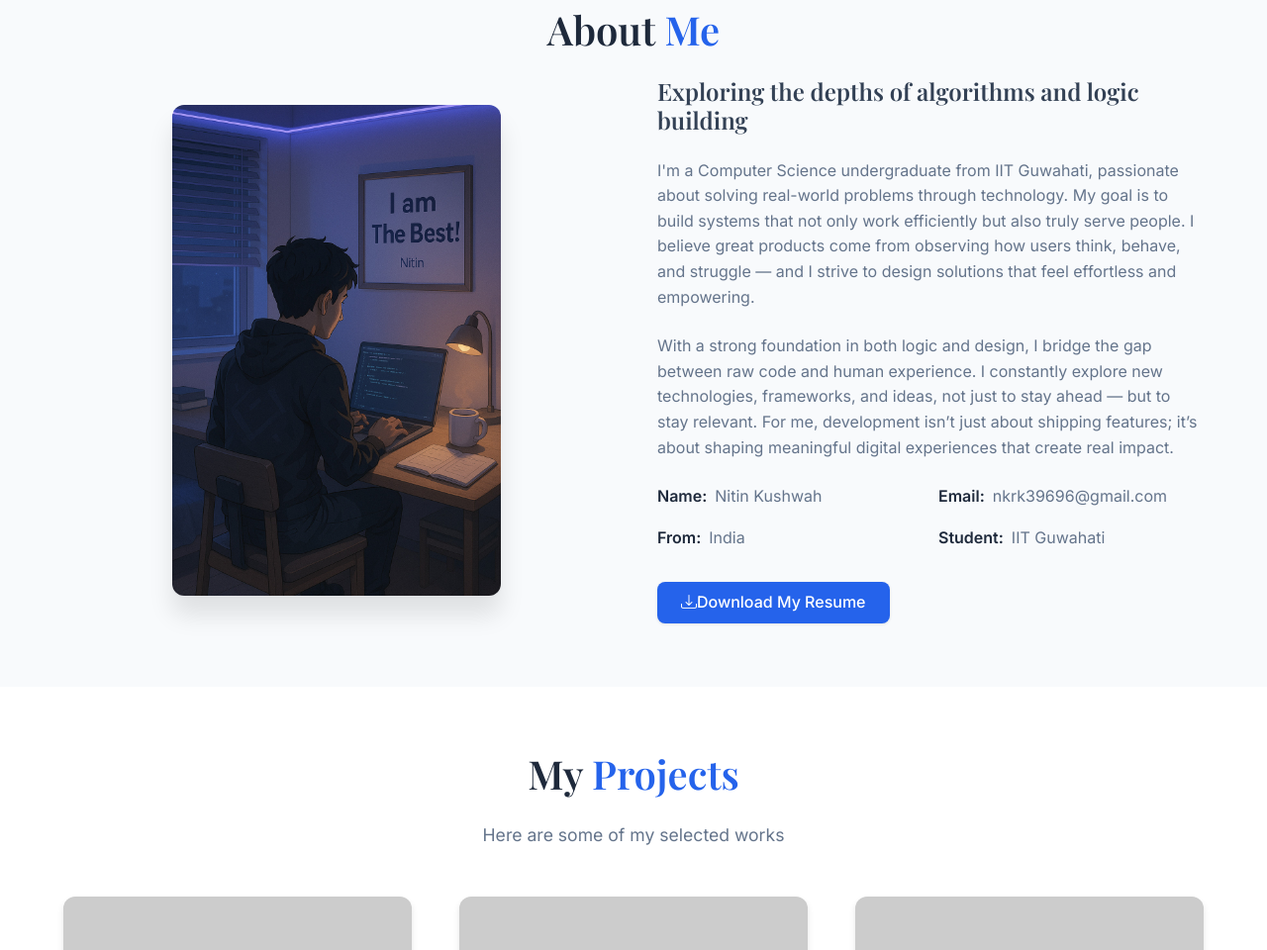
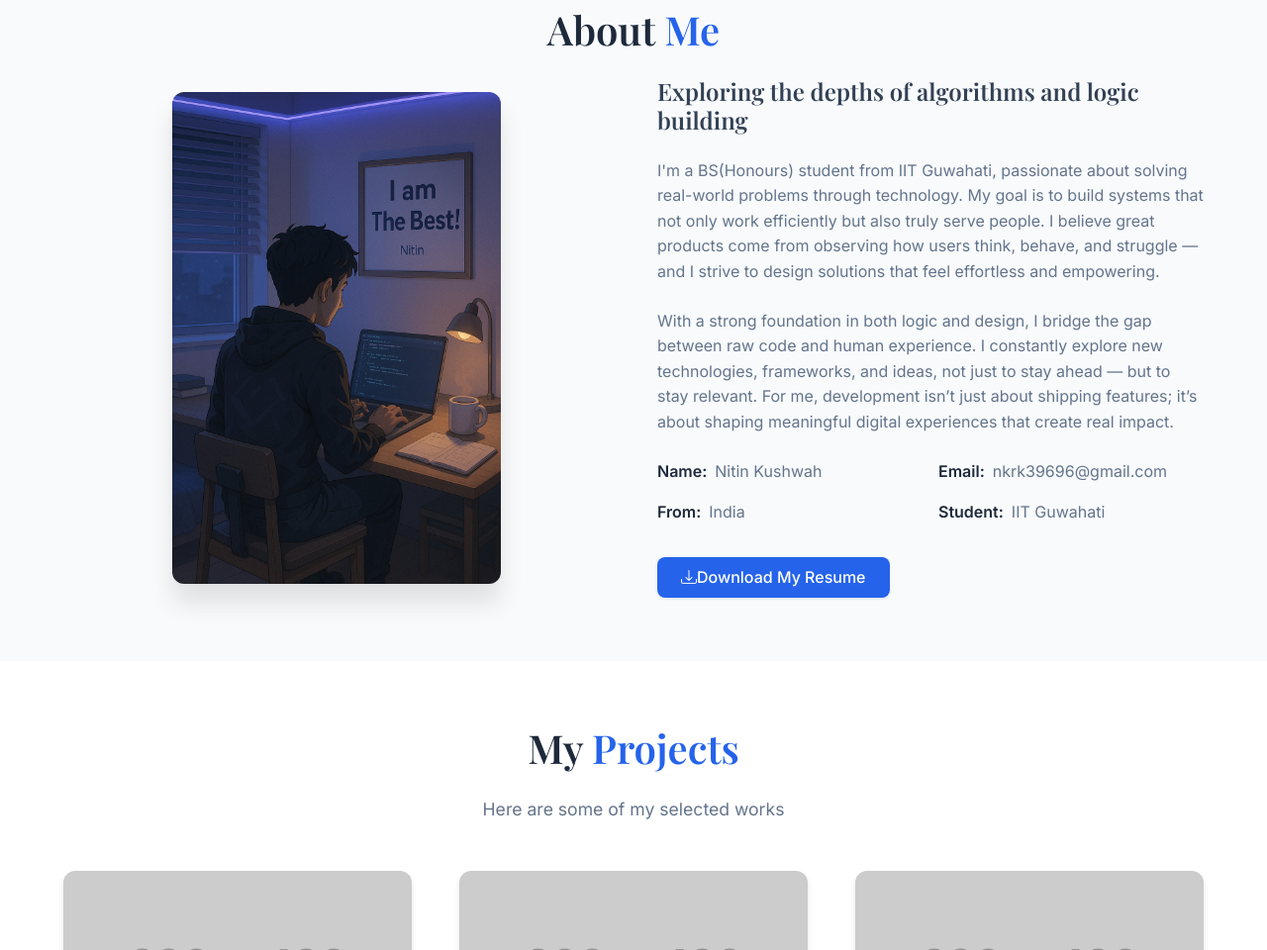
Before and after one commit to NitinKushwahcodes/nitin.portfolio, a plain HTML site: page index.html in a window 1280 px wide. Shown: the part 858-1818 px from the top of the page at 99% size. Drawn offline with nearby package versions, Linux system fonts and the light colour scheme; placeholder pictures from the web are drawn by us.

Commit message:
Update index.html

```diff
--- a/index.html
+++ b/index.html
@@ -138,7 +138,7 @@
                 <div class="about-text">
                     <h3 class="about-subtitle">Exploring the depths of algorithms and logic building</h3>
                     <p class="about-description">
-                     I'm a Computer Science undergraduate from IIT Guwahati, passionate about solving real-world problems through technology. My goal is to build systems that not only work efficiently but also truly serve people. I believe great products come from observing how users think, behave, and struggle — and I strive to design solutions that feel effortless and empowering.
+                     I'm a BS(Honours) student from IIT Guwahati, passionate about solving real-world problems through technology. My goal is to build systems that not only work efficiently but also truly serve people. I believe great products come from observing how users think, behave, and struggle — and I strive to design solutions that feel effortless and empowering.
                     </p>
                     <p class="about-description">
                         With a strong foundation in both logic and design, I bridge the gap between raw code and human experience. I constantly explore new technologies, frameworks, and ideas, not just to stay ahead — but to stay relevant. For me, development isn’t just about shipping features; it’s about shaping meaningful digital experiences that create real impact.
```
